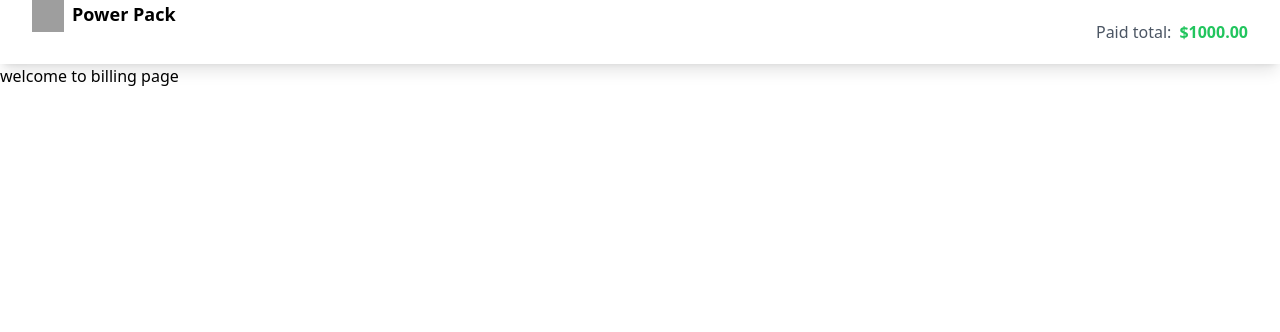
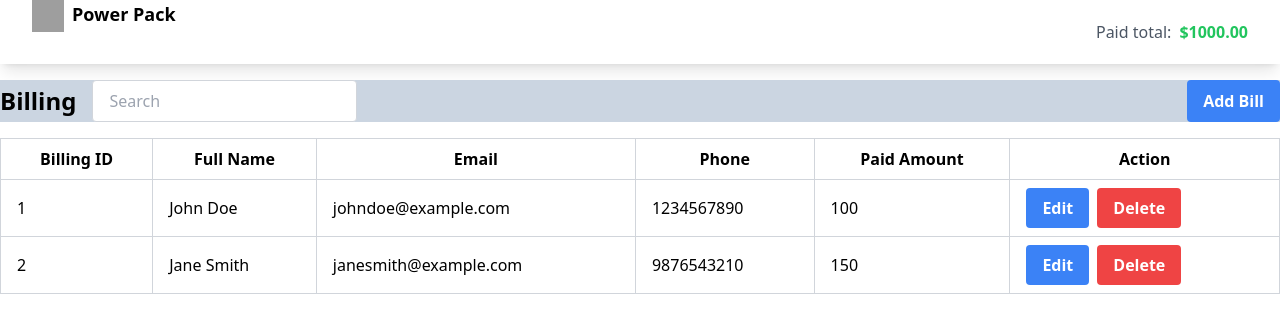
Before and after one commit to afreul-joy/Power-Hack-Client, a React (Vite) app: page / in a window 1280 px wide. Shown: the top 332 px of the page. Built offline with nearby package versions, Linux system fonts and the light colour scheme; grey boxes are pictures that could not be loaded.

Commit message:
table added

```diff
--- a/src/Pages/Billing/Billing.jsx
+++ b/src/Pages/Billing/Billing.jsx
@@ -1,11 +1,25 @@
-
+import BillingTable from "./BillingTable/BillingTable";
 
 const Billing = () => {
-    return (
-        <div>
-            welcome to billing page
+  return (
+    <div className="mx-auto container">
+      <div className="flex justify-between bg-slate-300 my-4">
+        <div className="flex items-center">
+          <h2 className="text-2xl font-bold">Billing</h2>
+          <input
+            type="text"
+            placeholder="Search"
+            className="border border-gray-300 rounded px-4 py-2 ml-4"
+          />
         </div>
-    );
+        <button className="bg-blue-500 hover:bg-blue-700 text-white font-bold py-2 px-4 rounded">
+          Add Bill
+        </button>
+      </div>
+
+      <BillingTable></BillingTable>
+    </div>
+  );
 };
 
 export default Billing;
--- /dev/null
+++ b/src/Pages/Billing/BillingTable/BillingTable.jsx
@@ -0,0 +1,45 @@
+function BillingTable() {
+  const data = [
+    { id: 1, fullName: 'John Doe', email: 'johndoe@example.com', phone: '1234567890', paidAmount: 100, },
+    { id: 2, fullName: 'Jane Smith', email: 'janesmith@example.com', phone: '9876543210', paidAmount: 150, },
+    // Add more data objects as needed
+  ];
+
+  return (
+    <div>
+      <table className="border border-gray-300 mx-auto container">
+        <thead>
+          <tr>
+            <th className="border border-gray-300 px-4 py-2">Billing ID</th>
+            <th className="border border-gray-300 px-4 py-2">Full Name</th>
+            <th className="border border-gray-300 px-4 py-2">Email</th>
+            <th className="border border-gray-300 px-4 py-2">Phone</th>
+            <th className="border border-gray-300 px-4 py-2">Paid Amount</th>
+            <th className="border border-gray-300 px-4 py-2">Action</th>
+          </tr>
+        </thead>
+        <tbody>
+          {data.map((item) => (
+            <tr key={item.id}>
+              <td className="border border-gray-300 px-4 py-2">{item.id}</td>
+              <td className="border border-gray-300 px-4 py-2">{item.fullName}</td>
+              <td className="border border-gray-300 px-4 py-2">{item.email}</td>
+              <td className="border border-gray-300 px-4 py-2">{item.phone}</td>
+              <td className="border border-gray-300 px-4 py-2">{item.paidAmount}</td>
+              <td className="border border-gray-300 px-4 py-2">
+                <button className="bg-blue-500 hover:bg-blue-700 text-white font-bold py-2 px-4 rounded mr-2">
+                  Edit
+                </button>
+                <button className="bg-red-500 hover:bg-red-700 text-white font-bold py-2 px-4 rounded">
+                  Delete
+                </button>
+              </td>
+            </tr>
+          ))}
+        </tbody>
+      </table>
+    </div>
+  );
+}
+
+export default BillingTable;
```
